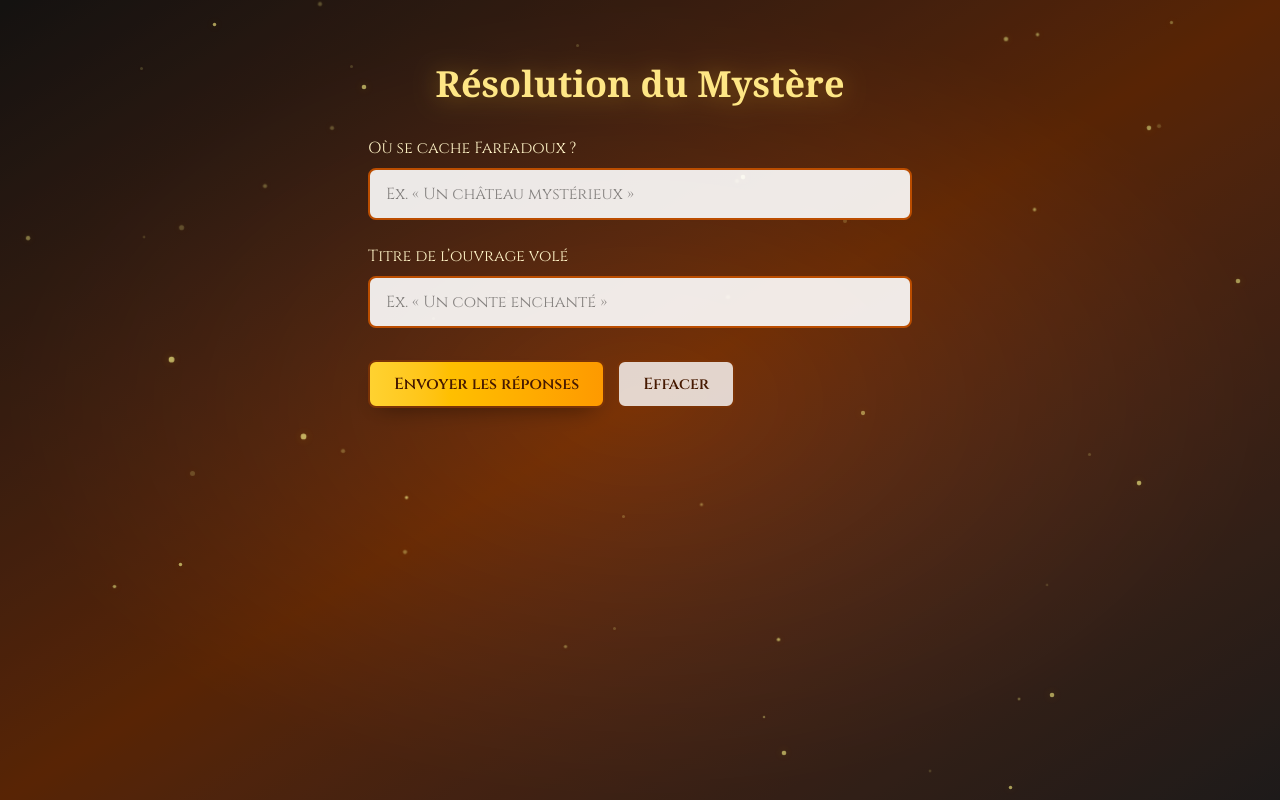
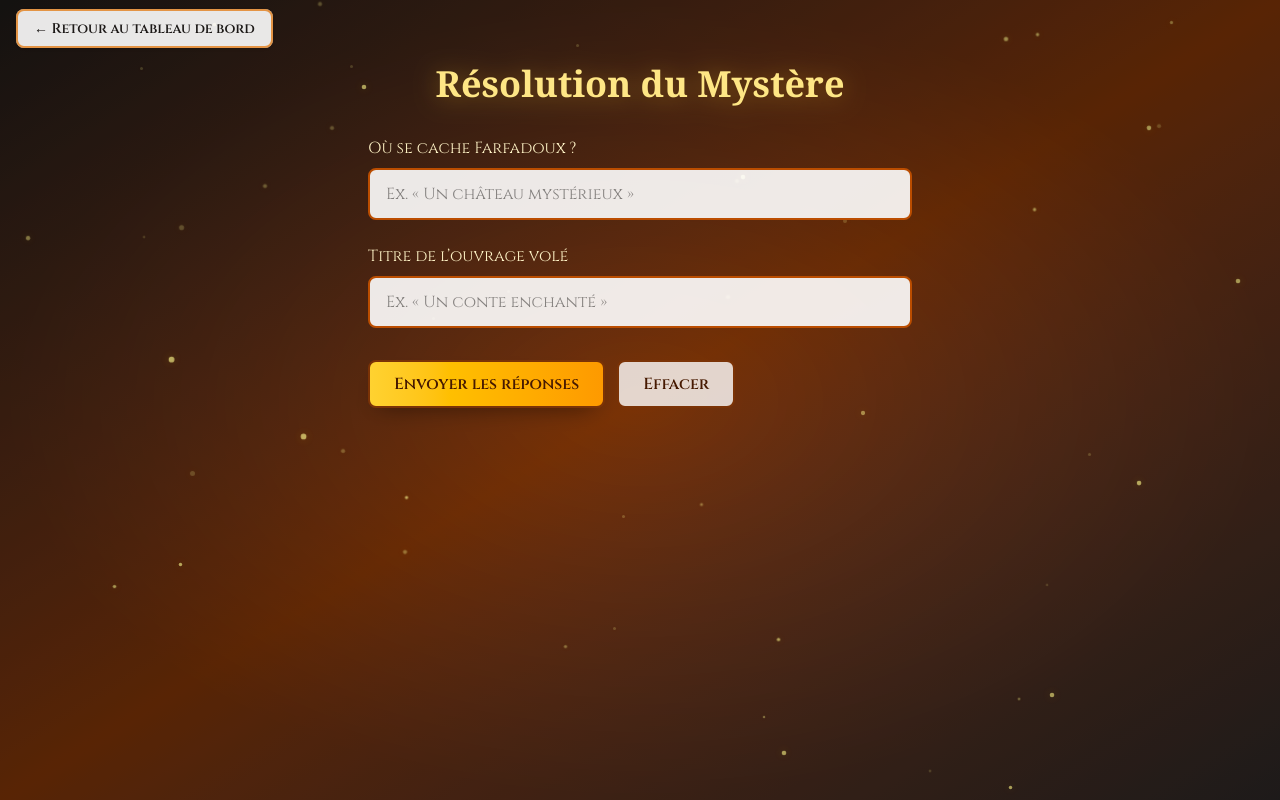
Before and after one commit to Julien-Demogue/Escape-from-the-workshop, a React (Vite) app in the folder frontend/: page /end-game in a window 1280 px wide. Built offline with nearby package versions, Linux system fonts and the light colour scheme.

Commit message:
update end-game page

```diff
--- a/frontend/src/pages/Endgame.tsx
+++ b/frontend/src/pages/Endgame.tsx
@@ -1,12 +1,14 @@
 import React, { useEffect, useMemo, useState } from "react";
 
-/** Props optionnelle : reçoit les valeurs lors de l’envoi du formulaire */
+/** Component props (code/comments in English, UI in French) */
 type Props = {
   onSubmit?: (data: { castle: string; book: string }) => void;
   successImageUrl?: string;
+  /** Fixed dashboard URL (default: "/dashboard") */
+  dashboardHref?: string;
 };
 
-/* ===== Réponses possibles ===== */
+/* ===== Accepted answers (flexible variants) ===== */
 const POSSIBLE_CASTLES = [
   "Château d’Ussé",
   "Chateau d’Usse",
@@ -45,7 +47,7 @@ function matchesAny(input: string, possibilities: string[]) {
   return possibilities.some((p) => normalize(p) === n);
 }
 
-/* — Fond étoilé — */
+/* — Starry background — */
 function Stars({ count = 48 }: { count?: number }) {
   const stars = useMemo(
     () =>
@@ -59,6 +61,7 @@ function Stars({ count = 48 }: { count?: number }) {
       })),
     [count]
   );
+
   return (
     <>
       <style>{`
@@ -71,7 +74,6 @@ function Stars({ count = 48 }: { count?: number }) {
           60% { opacity: 1; transform: rotateY(0deg) scale(1.05); }
           100% { transform: rotateY(0deg) scale(1); }
         }
-        /* Animación de cada chispa y halo */
         @keyframes spark {
           0%   { transform: translate(-50%, -50%) rotate(var(--deg)) translateX(0) scale(0.6); opacity: 1; }
           70%  { opacity: 1; }
@@ -102,14 +104,13 @@ function Stars({ count = 48 }: { count?: number }) {
   );
 }
 
-/* — Fuegos artificiales mágicos (mejorados) — */
+/* — Fireworks — */
 function Fireworks({ show }: { show: boolean }) {
   if (!show) return null;
 
-  // 6 explosiones, cada una con 24 chispas
   const bursts = Array.from({ length: 6 }).map((_, i) => ({
     id: i,
-    left: `${Math.random() * 80 + 10}%`,          // evita bordes
+    left: `${Math.random() * 80 + 10}%`,
     top: `${Math.random() * 50 + 10}%`,
     delay: Math.random() * 0.6,
     hue: Math.floor(Math.random() * 360),
@@ -121,7 +122,6 @@ function Fireworks({ show }: { show: boolean }) {
         const sparks = Array.from({ length: 24 });
         return (
           <div key={b.id} style={{ position: "absolute", left: b.left, top: b.top }}>
-            {/* Halo flash */}
             <div
               style={{
                 position: "absolute",
@@ -136,10 +136,9 @@ function Fireworks({ show }: { show: boolean }) {
                 transform: "translate(-50%, -50%)",
               }}
             />
-            {/* Chispas */}
             {sparks.map((_, i) => {
-              const deg = (360 / sparks.length) * i + Math.random() * 6 - 3; // ligera variación
-              const dist = 120 + Math.random() * 40; // px
+              const deg = (360 / sparks.length) * i + Math.random() * 6 - 3;
+              const dist = 120 + Math.random() * 40;
               const light = 65 + Math.random() * 15;
               const sat = 95;
               const alpha = 0.95;
@@ -159,7 +158,6 @@ function Fireworks({ show }: { show: boolean }) {
                     transform: "translate(-50%, -50%)",
                     animation: `spark ${900 + Math.random() * 500}ms cubic-bezier(.2,.7,.2,1) ${b.delay +
                       Math.random() * 0.2}s forwards`,
-                    // variables CSS para la trayectoria
                     // @ts-ignore
                     "--deg": `${deg}deg`,
                     "--dist": `${dist}px`,
@@ -174,19 +172,19 @@ function Fireworks({ show }: { show: boolean }) {
   );
 }
 
-/* — Composant principal — */
+/* — Main Component — */
 export default function EndgameSimple({
   onSubmit,
   successImageUrl = "https://cdn-images.dzcdn.net/images/cover/9351c308299ac0348b6808e935c7586c/500x500-000000-80-0-0.jpg",
+  dashboardHref = "/dashboard",
 }: Props) {
   const [castle, setCastle] = useState("");
   const [book, setBook] = useState("");
   const [status, setStatus] = useState<"idle" | "ok" | "ko">("idle");
-  const [celebrating, setCelebrating] = useState(false); // <-- controla los fuegos
+  const [celebrating, setCelebrating] = useState(false);
   const [msg, setMsg] = useState<string | null>(null);
   const [errors, setErrors] = useState<{ castle?: string; book?: string }>({});
 
-  // Apaga los fuegos artificiales tras 2.5s
   useEffect(() => {
     if (status !== "ok") return;
     setCelebrating(true);
@@ -237,18 +235,30 @@ export default function EndgameSimple({
 
   return (
     <div className="relative min-h-screen overflow-hidden bg-gradient-to-br from-stone-900 via-amber-900 to-stone-800 text-amber-50">
+      {/* Background and fireworks */}
       <Stars />
-      {/* El vignette va debajo; los fuegos tienen z-50 y quedan por encima */}
       <div className="pointer-events-none absolute inset-0 bg-[radial-gradient(ellipse_at_center,rgba(0,0,0,0)_0%,rgba(0,0,0,.28)_70%)]" />
       <Fireworks show={celebrating} />
 
+      {/* Fixed dashboard button (top-left corner) */}
+      <div className="fixed left-4 top-4 z-[60]">
+        <a
+          href={dashboardHref}
+          className="rounded-lg border-2 border-amber-600/70 bg-white/90 px-4 py-2 text-sm font-semibold text-stone-900 hover:bg-white transition shadow"
+          aria-label="Retour au tableau de bord"
+        >
+          ← Retour au tableau de bord
+        </a>
+      </div>
+
+      {/* Main content */}
       <div className="relative z-10 mx-auto max-w-xl px-4 py-16">
         <h1 className="mb-8 text-center font-serif text-3xl md:text-4xl font-bold text-amber-200 drop-shadow-[0_2px_12px_rgba(251,191,36,.35)]">
           Résolution du Mystère
         </h1>
 
         <form onSubmit={handleSubmit} className="space-y-6">
-          {/* Château */}
+          {/* Castle input */}
           <div>
             <label htmlFor="castle" className="mb-2 block font-medium text-amber-100">
               Où se cache Farfadoux ?
@@ -268,7 +278,7 @@ export default function EndgameSimple({
             )}
           </div>
 
-          {/* Livre */}
+          {/* Book input */}
           <div>
             <label htmlFor="book" className="mb-2 block font-medium text-amber-100">
               Titre de l’ouvrage volé
@@ -288,7 +298,7 @@ export default function EndgameSimple({
             )}
           </div>
 
-          {/* Actions */}
+          {/* Action buttons */}
           <div className="flex items-center gap-3 pt-2">
             <button
               type="submit"
@@ -305,7 +315,7 @@ export default function EndgameSimple({
             </button>
           </div>
 
-          {/* Feedback */}
+          {/* Feedback + success image */}
           {msg && (
             <div
               className={`mt-4 rounded-lg border px-4 py-3 ${
```
